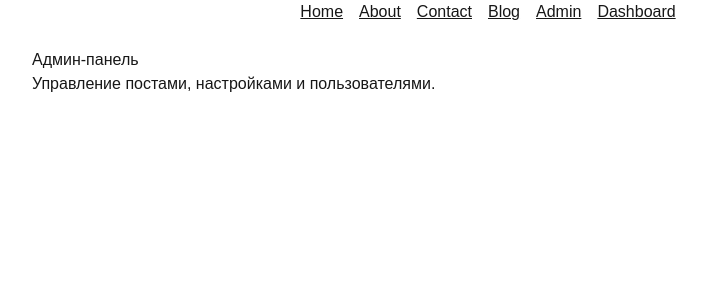
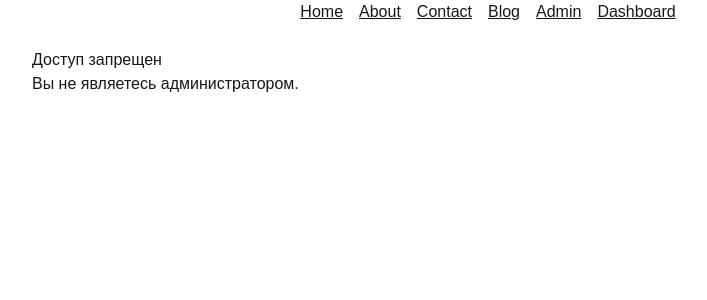
Before and after one commit to alex-yte/next-learn-app, a Next.js app: page /admin/dashboard in a window 1280 px wide. Shown: the top 300 px of the page, without its empty margins (152-859 px from the left). Built offline with nearby package versions, Linux system fonts and the light colour scheme.

Commit message:
feat: add check user role for dashboard

```diff
--- a/pages/_app.tsx
+++ b/pages/_app.tsx
@@ -2,6 +2,7 @@ import type { AppProps } from "next/app";
 import { Geist, Geist_Mono } from "next/font/google";
 import Menu from "./components/menu";
 import "./globals.css";
+import {GlobalProvider} from "./context/GlobalContext";
 
 const geistSans = Geist({
   variable: "--font-geist-sans",
@@ -15,9 +16,11 @@ const geistMono = Geist_Mono({
 
 export default function MyApp({ Component, pageProps }: AppProps) {
   return (
-    <div className={`${geistSans.variable} ${geistMono.variable} antialiased`}>
-      <Menu />
-      <Component {...pageProps} />
-    </div>
+    <GlobalProvider>
+      <div className={`${geistSans.variable} ${geistMono.variable} antialiased`}>
+        <Menu />
+        <Component {...pageProps} />
+      </div>
+    </GlobalProvider>
   );
 }
--- a/pages/admin/dashboard.tsx
+++ b/pages/admin/dashboard.tsx
@@ -1,8 +1,21 @@
+import { useGlobalContext } from "../context/GlobalContext";
+
 export default function DashboardPage() {
+  const { user } = useGlobalContext();
+
+  if (user.role !== "admin") {
     return (
       <main>
-        <h1>Админ-панель</h1>
-        <p>Управление постами, настройками и пользователями.</p>
+        <h1>Доступ запрещен</h1>
+        <p>Вы не являетесь администратором.</p>
       </main>
     );
   }
+
+  return (
+    <main>
+      <h1>Админ-панель</h1>
+      <p>Управление постами, настройками и пользователями.</p>
+    </main>
+  );
+}
--- /dev/null
+++ b/pages/context/GlobalContext.js
@@ -0,0 +1,16 @@
+import { createContext, useState, useContext } from 'react';
+
+const GlobalContext = createContext();
+
+export const GlobalProvider = ({ children }) => {
+  const [theme, setTheme] = useState('light');
+  const [user, setUser] = useState({ role: 'guest' });
+
+  return (
+    <GlobalContext.Provider value={{ theme, setTheme, user, setUser }}>
+      {children}
+    </GlobalContext.Provider>
+  );
+};
+
+export const useGlobalContext = () => useContext(GlobalContext);
```
